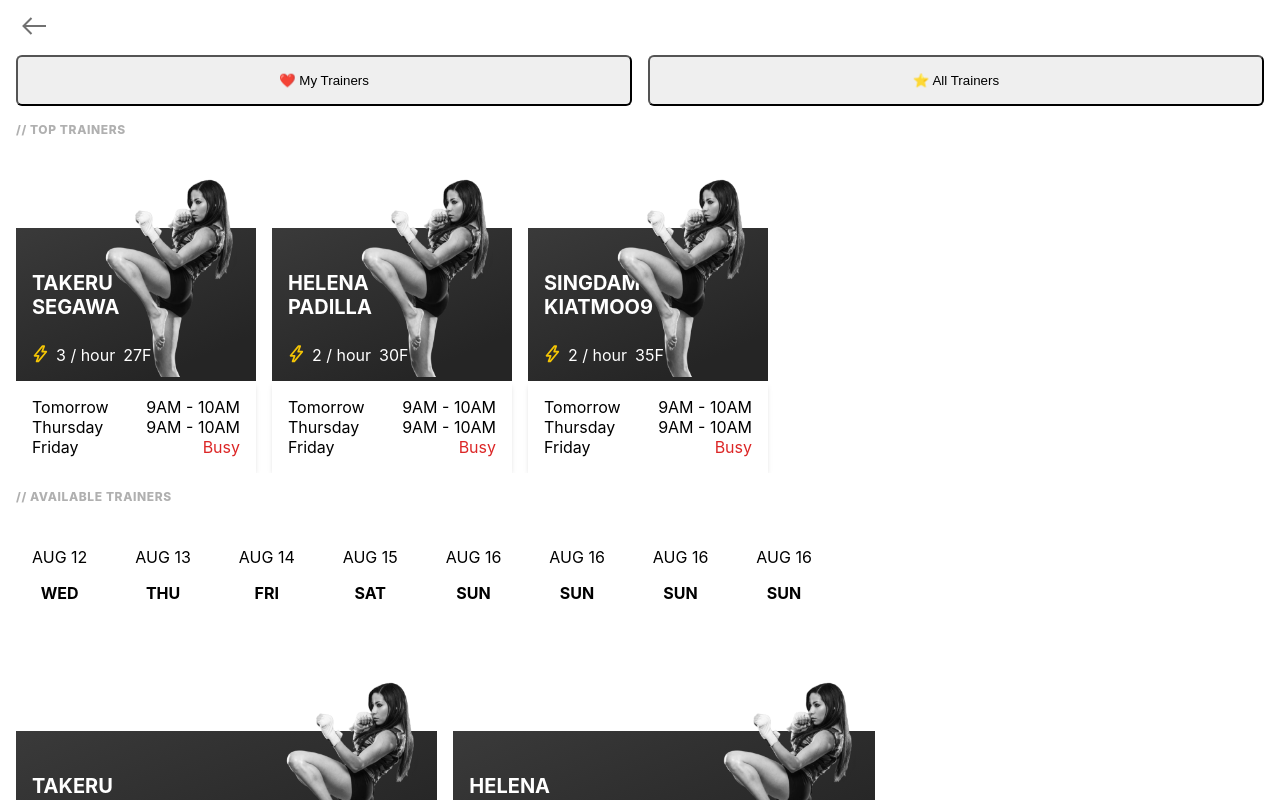
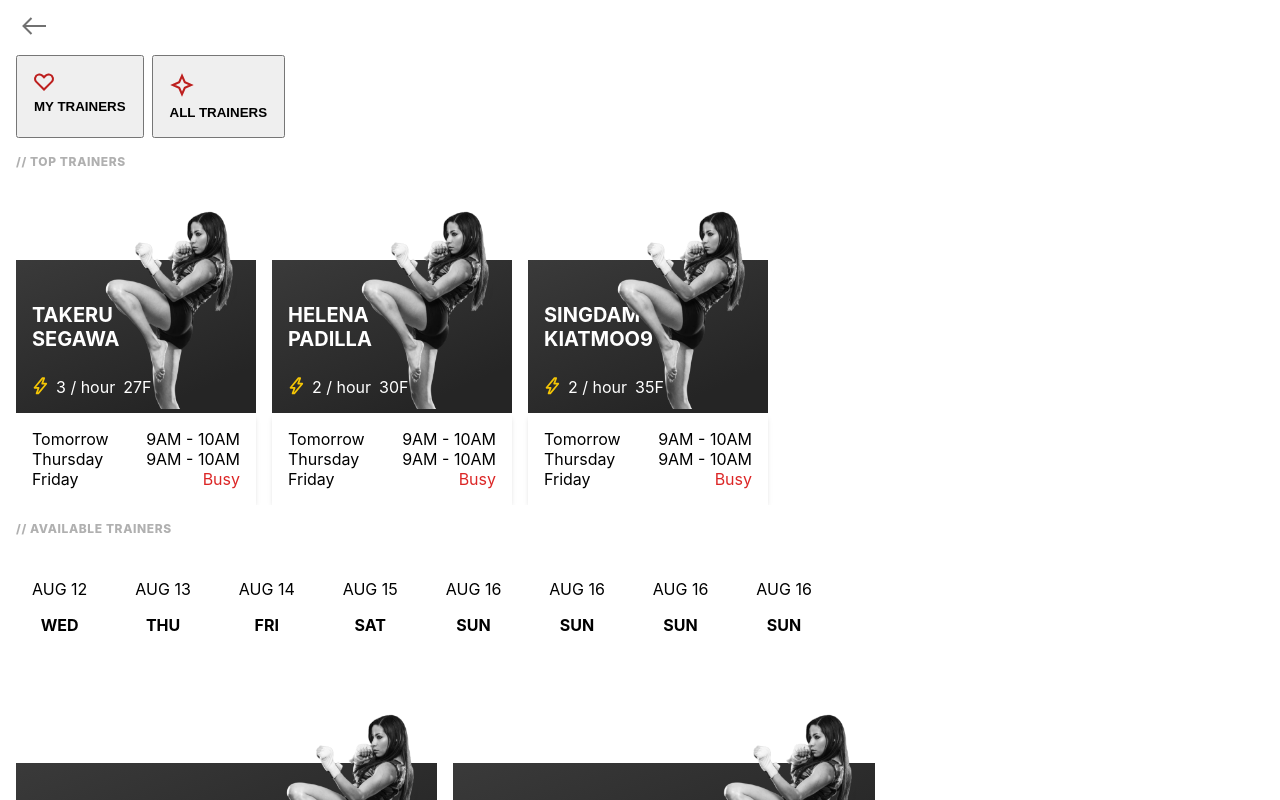
Before and after one commit to me-sreekanth/maf-student-app, a React (Create React App) app: page /explore-trainers in a window 1280 px wide. Shown: the top 800 px of the page. Built offline with nearby package versions, Linux system fonts and the light colour scheme.

Commit message:
Added trainer selection component

```diff
--- /dev/null
+++ b/src/components/TrainerSelection.js
@@ -0,0 +1,65 @@
+import React from "react";
+import { useNavigate } from "react-router-dom";
+
+const TrainerSelection = () => {
+  const navigate = useNavigate();
+
+  return (
+    <section className="mb-4">
+      <div className="flex justify-start">
+        <button
+          onClick={() => navigate("/trainers?view=myTrainers")}
+          className="flex border-1 border-gray-300 p-4 text-center flex-col items-start mr-2"
+        >
+          <svg
+            width="20"
+            height="18"
+            viewBox="0 0 20 18"
+            fill="none"
+            xmlns="http://www.w3.org/2000/svg"
+          >
+            <path
+              d="M8.47079 2.74523L10.0022 4.27668L11.532 2.74523C13.8885 0.388733 17.9123 1.467 18.7749 4.68598C19.1751 6.17998 18.748 7.77405 17.6544 8.86766L10.0022 16.5215L2.34836 8.86766C-0.00828545 6.51116 1.06998 2.4874 4.28911 1.62476C5.78296 1.22452 7.37703 1.65162 8.47079 2.74523Z"
+              stroke="#EB2726"
+              strokeWidth="2"
+            />
+            <path
+              d="M8.47079 2.74523L10.0022 4.27668L11.532 2.74523C13.8885 0.388733 17.9123 1.467 18.7749 4.68598C19.1751 6.17998 18.748 7.77405 17.6544 8.86766L10.0022 16.5215L2.34836 8.86766C-0.00828545 6.51116 1.06998 2.4874 4.28911 1.62476C5.78296 1.22452 7.37703 1.65162 8.47079 2.74523Z"
+              stroke="black"
+              strokeOpacity="0.2"
+              strokeWidth="2"
+            />
+          </svg>
+          <span className="mt-2 font-bold text-black">MY TRAINERS</span>
+        </button>
+        <button
+          onClick={() => navigate("/trainers?view=allTrainers")}
+          className="flex border-1 border-gray-300 p-4 text-center flex-col items-start mr-2"
+        >
+          <svg
+            width="24"
+            height="24"
+            viewBox="0 0 24 24"
+            fill="none"
+            xmlns="http://www.w3.org/2000/svg"
+          >
+            <path
+              d="M12 2.84375L9.18999 9.21975L2.81299 12.0308L9.18999 14.8418L12 21.2197L14.812 14.8428L21.188 12.0317L14.812 9.22075L12 2.84375Z"
+              stroke="#EB2726"
+              strokeWidth="2"
+            />
+            <path
+              d="M12 2.84375L9.18999 9.21975L2.81299 12.0308L9.18999 14.8418L12 21.2197L14.812 14.8428L21.188 12.0317L14.812 9.22075L12 2.84375Z"
+              stroke="black"
+              strokeOpacity="0.2"
+              strokeWidth="2"
+            />
+          </svg>
+          <span className="mt-2 font-bold text-black">ALL TRAINERS</span>
+        </button>
+      </div>
+    </section>
+  );
+};
+
+export default TrainerSelection;
--- a/src/screens/ExploreTrainers.js
+++ b/src/screens/ExploreTrainers.js
@@ -3,6 +3,7 @@ import { useNavigate } from "react-router-dom";
 import BackIcon from "../components/BackIcon";
 import Title from "../components/Title";
 import TrainerListItem from "../components/TrainerListItem";
+import TrainerSelection from "../components/TrainerSelection";
 
 const ExploreTrainers = () => {
   const navigate = useNavigate();
@@ -120,22 +121,7 @@ const ExploreTrainers = () => {
         <BackIcon />
       </header>
 
-      <section className="mb-4">
-        <div className="flex justify-between">
-          <button
-            onClick={() => navigate("/trainers?view=myTrainers")}
-            className="flex-1 border-2 border-gray-300 p-4 rounded-md text-center"
-          >
-            ❤️ My Trainers
-          </button>
-          <button
-            onClick={() => navigate("/trainers?view=allTrainers")}
-            className="flex-1 border-2 border-gray-300 p-4 rounded-md text-center ml-4"
-          >
-            ⭐ All Trainers
-          </button>
-        </div>
-      </section>
+      <TrainerSelection />
 
       <section className="mb-4">
         <Title text={"// Top Trainers"} />
```
